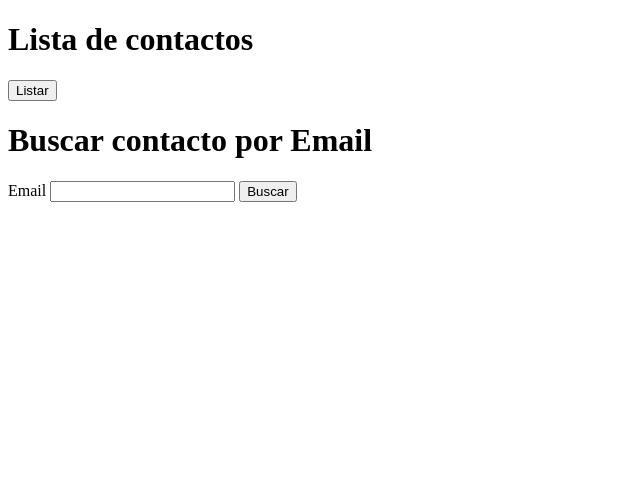
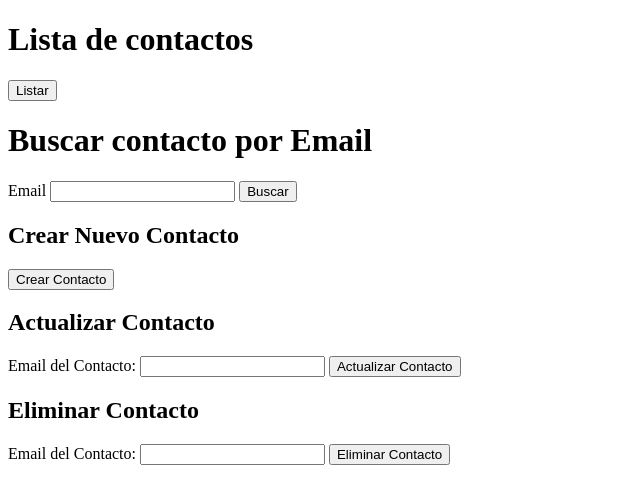
Before and after one commit to Maya653/heroku_helloword, a plain HTML site: page frontend/actividad_front.html in a window 1280 px wide. Shown: the whole page, without its empty margins (0-640 px from the left). Drawn offline with Linux system fonts and the light colour scheme.

Commit message:
update html

```diff
--- a/frontend/actividad_front.html
+++ b/frontend/actividad_front.html
@@ -4,6 +4,7 @@
     <title>Actividad_Frontend_botton</title>
 </head>
 <body>
+
     <h1>Lista de contactos</h1>
     <button onclick="listarContactos()">Listar</button>
 
@@ -11,6 +12,20 @@
     <label for="buscarEmail">Email</label>
     <input type="text" id="buscarEmail">
     <button onclick="buscarPorEmail()">Buscar</button>
+
+    <h2>Crear Nuevo Contacto</h2>
+    <button onclick="crearContacto()">Crear Contacto</button>
+
+
+    <h2>Actualizar Contacto</h2>
+    <label for="actualizarEmail">Email del Contacto:</label>
+    <input type="text" id="actualizarEmail">
+    <button onclick="actualizarContacto()">Actualizar Contacto</button>
+
+    <h2>Eliminar Contacto</h2>
+    <label for="eliminarEmail">Email del Contacto:</label>
+    <input type="text" id="eliminarEmail">
+    <button onclick="eliminarContacto()">Eliminar Contacto</button>
 
     <div id="resultadoBusqueda"></div>
 
```
